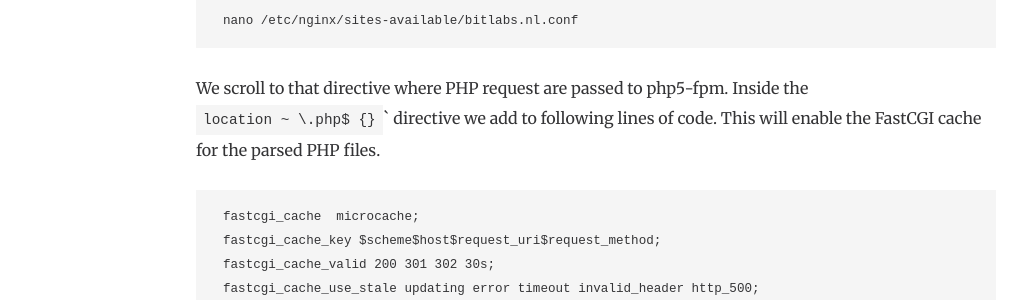
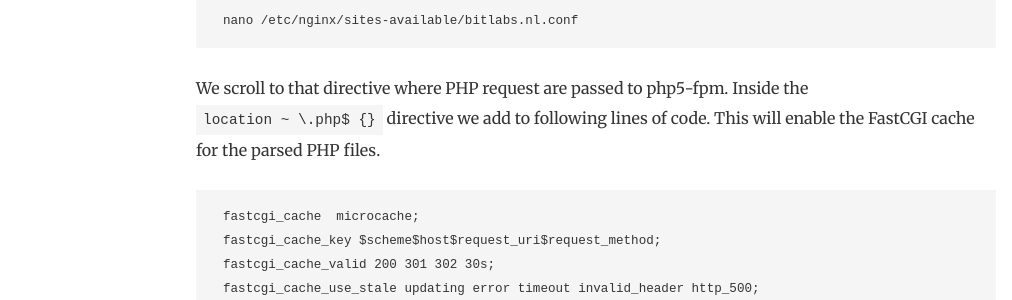
Before and after one commit to dirkgroenen/dirkgroenen.github.io, a Jekyll site: the page built from _posts/2015-05-28-setup-a-stunning-nginx-php5-fpm-cache-with-fastcgi.markdown, in a window 1280 px wide and 900 px high, scrolled down 1695 px. Shown: the part 152-452 px from the top of the window, without its empty margins (44-1056 px from the left). Built offline with Jekyll 4.4.1, drawn with Linux system fonts in a browser that asks for light colours; nearby versions of some CDN libraries; some web fonts are replaced; library files that are not in the unit come from our copies; comment, search, counter and statistics services are not loaded.

Commit message:
Fixed code block

````diff
--- a/_posts/2015-05-28-setup-a-stunning-nginx-php5-fpm-cache-with-fastcgi.markdown
+++ b/_posts/2015-05-28-setup-a-stunning-nginx-php5-fpm-cache-with-fastcgi.markdown
@@ -44,7 +44,7 @@ After we have defined the default options we will open our Virtual Host configur
 nano /etc/nginx/sites-available/bitlabs.nl.conf
 ```
 
-We scroll to that directive where PHP request are passed to php5-fpm. Inside the ``location ~ \.php$ {}``` directive we add to following lines of code. This will enable the FastCGI cache for the parsed PHP files.
+We scroll to that directive where PHP request are passed to php5-fpm. Inside the ``location ~ \.php$ {}`` directive we add to following lines of code. This will enable the FastCGI cache for the parsed PHP files.
 
 ```
 fastcgi_cache  microcache;
````
